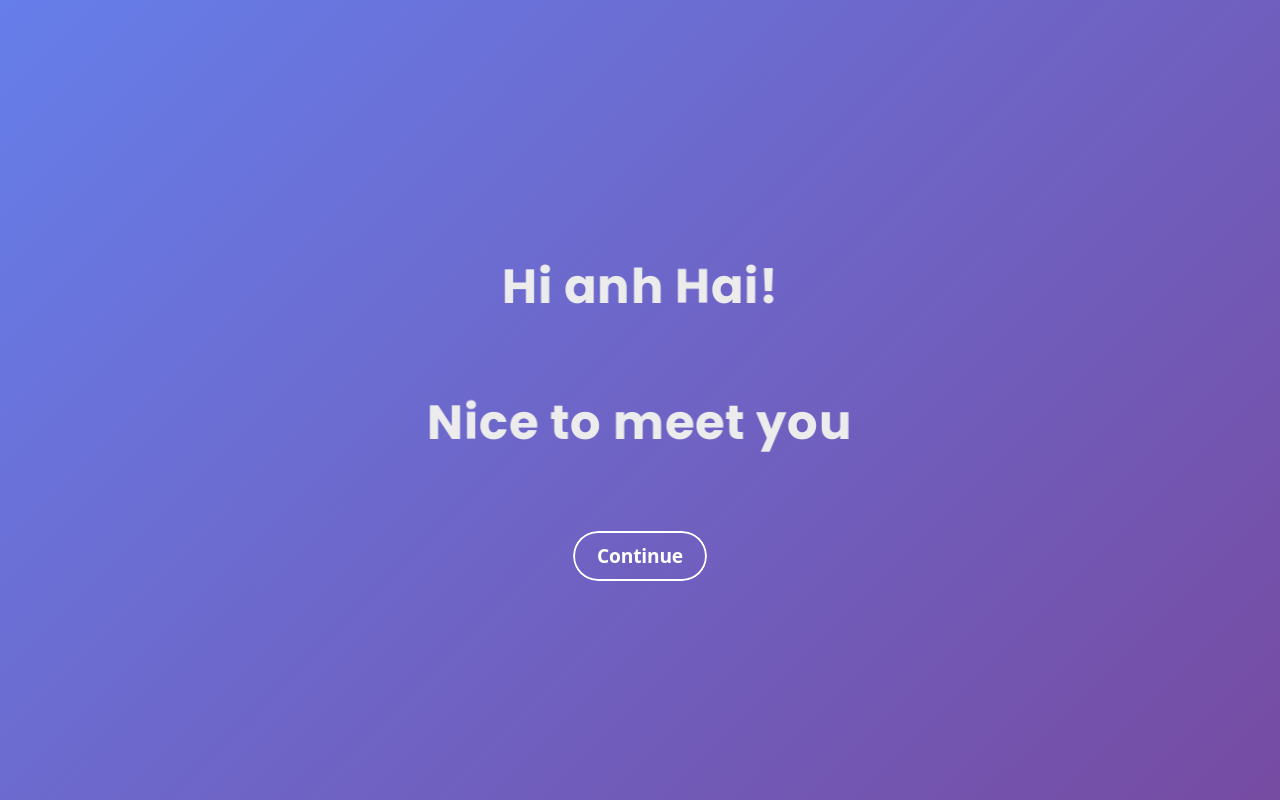
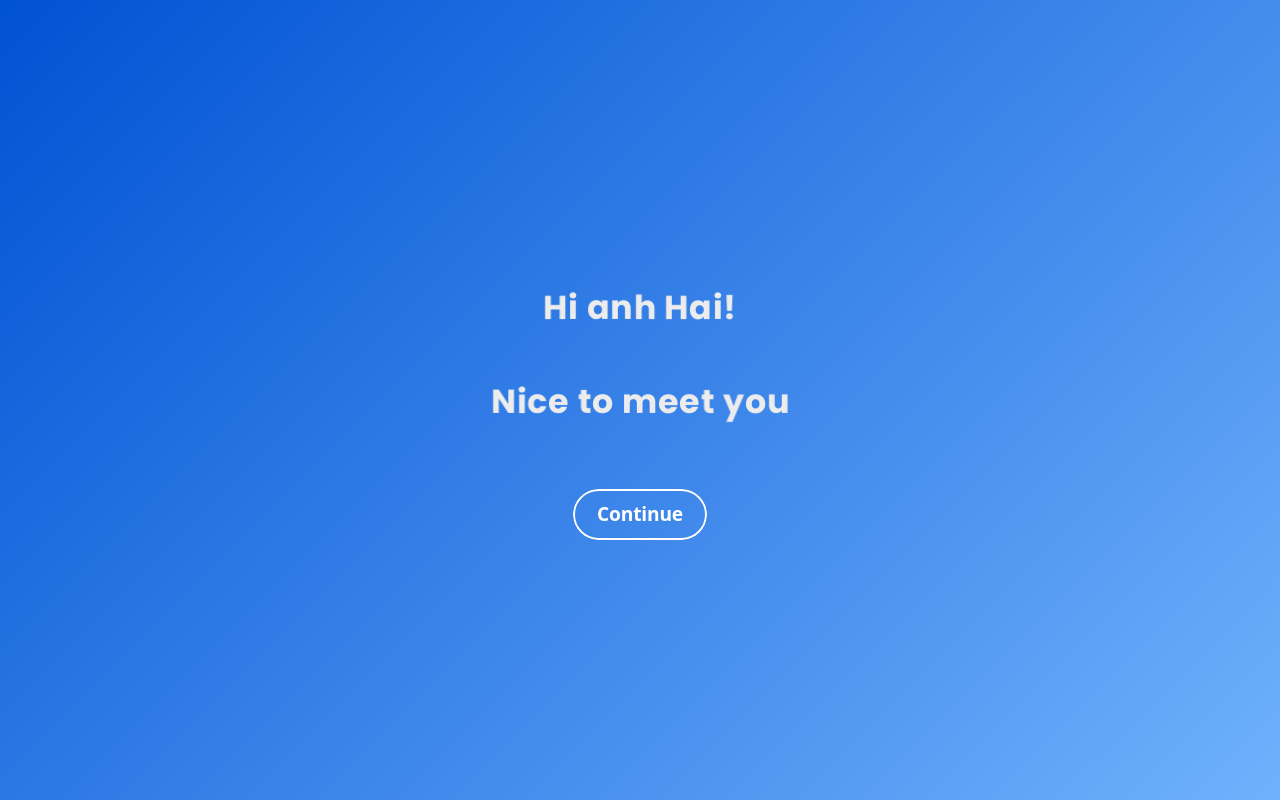
Before and after one commit to Quang-Tuyen-DINH/puzzle, a React (Vite) app: page /welcome in a window 1280 px wide. Built offline with nearby package versions, Linux system fonts and the light colour scheme.

Commit message:
style: font size for paragraph

```diff
--- a/src/components/ParagraphEaseIn.tsx
+++ b/src/components/ParagraphEaseIn.tsx
@@ -17,7 +17,7 @@ const ParagraphEaseIn = ({
   textColor,
   textAlign = 'left',
   disableAutoPlay = false,
-  fontSize = 'clamp(0.7rem, 4.2rem, 1.75vw)',
+  fontSize = 'clamp(0.5rem, 3.5rem, 1.4vw)',
 }: ParagraphEaseInProps) => {
   const containerRef = useRef<HTMLDivElement>(null);
   const paragraphRefs = useRef<(HTMLDivElement | null)[]>([]);
--- a/src/components/ParagraphFillLine.tsx
+++ b/src/components/ParagraphFillLine.tsx
@@ -25,7 +25,7 @@ const ParagraphFillLine = ({
   texts,
   startColor = '#989898',
   endColor = "#ECECEC",
-  fontSize = 'clamp(0.7rem, 4.2rem, 1.75vw)',
+  fontSize = 'clamp(0.5rem, 3.5rem, 1.4vw)',
   scrubSpeed = 0.1,
   stagger = 1,
   className = '',
--- a/src/pages/SlideShow.tsx
+++ b/src/pages/SlideShow.tsx
@@ -46,6 +46,7 @@ function SlideShow() {
               "My work contributed to the team’s success - driving a €15M raise",
             ]}
             textAlign='left'
+            startColor="#448bff"
           />
         </div>
       ),
@@ -90,7 +91,7 @@ function SlideShow() {
       </header>
       {sections.map((section) => (
         <section className="slide-show-container__section" key={section.key}>
-          <LazyLoad className="slide-show-container__section__lazy" height={"100vh"} offset={400}>
+          <LazyLoad className="slide-show-container__section__lazy" height={"100vh"} offset={200}>
               {section.content}
           </LazyLoad>
         </section>
--- a/src/styles/components/Paragraph.scss
+++ b/src/styles/components/Paragraph.scss
@@ -23,7 +23,7 @@
   text-align: center;
   color: var(--paragraph-color);
   font-family: var(--paragraph-font);
-  font-size: 3rem;
+  font-size: clamp(1rem, 6rem, 2.6vw);
   letter-spacing: 0.05rem;
   will-change: transform;
 }
--- a/src/styles/pages/Welcome.scss
+++ b/src/styles/pages/Welcome.scss
@@ -6,7 +6,7 @@
   justify-content: center;
   align-items: center;
   min-height: 100vh;
-  background: linear-gradient(135deg, #667eea 0%, #764ba2 100%);
+  background: linear-gradient(135deg, #0052D4 0%, #6FB1FC 100%);
 
   &__button-continue {
     margin-top: 40px;
```
